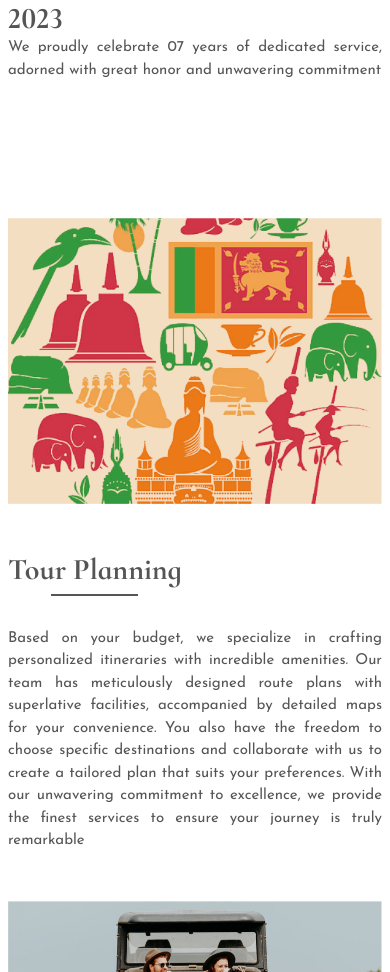
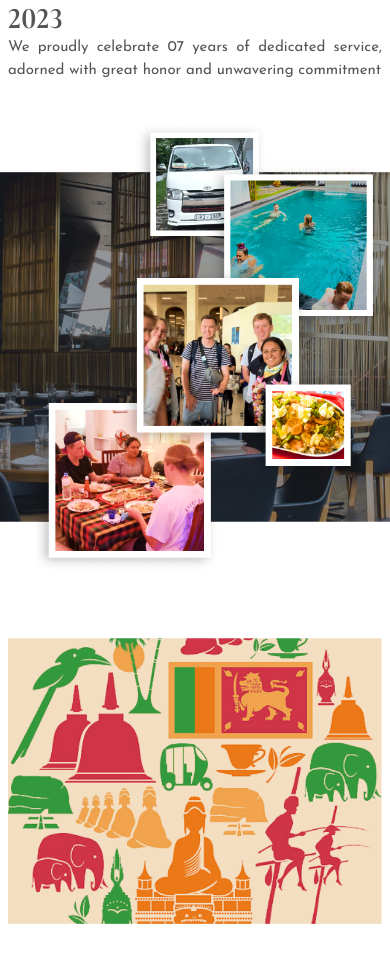
Before and after one commit to Thinushika/viking-restaurant, a Next.js app: page / in a window 390 px wide. Shown: the part 2440-3412 px from the top of the page. Built offline with nearby package versions, Linux system fonts and the light colour scheme.

Commit message:
img group section

```diff
--- /dev/null
+++ b/src/components/home_components/img_sec/index.tsx
@@ -0,0 +1,21 @@
+import Image from "next/image";
+import React from "react";
+import styles from "../../../styles/Home.module.css";
+
+const ImgSec = () => {
+  return (
+    <>
+      <div className={`d-flex position-relative px-2 px-lg-5 ${styles.imgGroupWrapper} justify-content-end align-items-center`}>
+        <Image
+          src={"/assests/images/bg/img_group.png"}
+          alt=""
+          width={450}
+          height={400}
+          className={`${styles.imgGroup} px-0 px-lg-5`}
+        />
+      </div>
+    </>
+  );
+};
+
+export default ImgSec;
--- a/src/pages/index.tsx
+++ b/src/pages/index.tsx
@@ -8,6 +8,7 @@ import Description2 from "@/components/home_components/desc_2";
 import Booking from "@/components/home_components/booking";
 import Footer from "@/components/Footer";
 import OurServices from "@/components/home_components/our_services";
+import ImgSec from "@/components/home_components/img_sec";
 
 
 export default function Home() {
@@ -25,6 +26,7 @@ export default function Home() {
         <CheckAvailability />
         <ContactDetails />
         <TheStory />
+        <ImgSec />
         <Descrioption />
         <OurServices />
         <Description2 />
--- a/src/styles/Home.module.css
+++ b/src/styles/Home.module.css
@@ -191,6 +191,23 @@
   width: auto !important;
 }
 
+
+.imgGroupWrapper{
+  background: url('/assests/images/bg/Background.png');
+  background-repeat: no-repeat;
+  background-size: cover;
+  background-position: center;
+  height: 400px;
+  margin-top: 100px;
+  margin-bottom: 50px;
+}
+.imgGroup{
+  width: auto;
+  height: 560px;
+  position: absolute;
+}
+
+
 @media screen and (max-width: 992px) {
   .checkCard {
     margin-top: 0px;
@@ -204,4 +221,13 @@
   .heroContainer h1{
     font-size: 2.8em !important;
   }
+  .imgGroup{
+    width: 350px;
+    height: auto;
+  }
+  .imgGroupWrapper{
+    height: 350px;
+    margin-top: 50px;
+    margin-bottom: 20px;
+  }
 }
```
Also changed, not shown: public/assests/images/bg/img_group.png (added), public/assests/images/bg/img_group_bg.png (renamed from public/assests/images/bg/Image (1).png).
